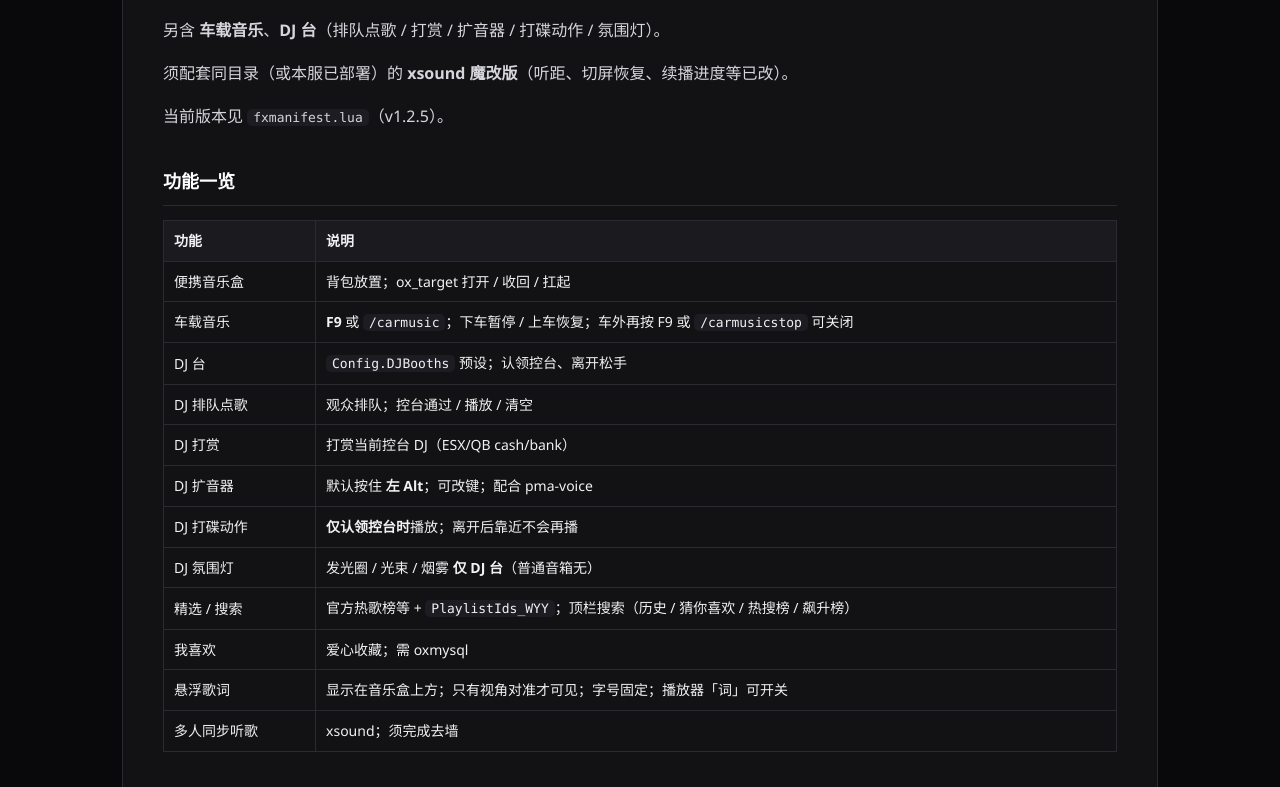
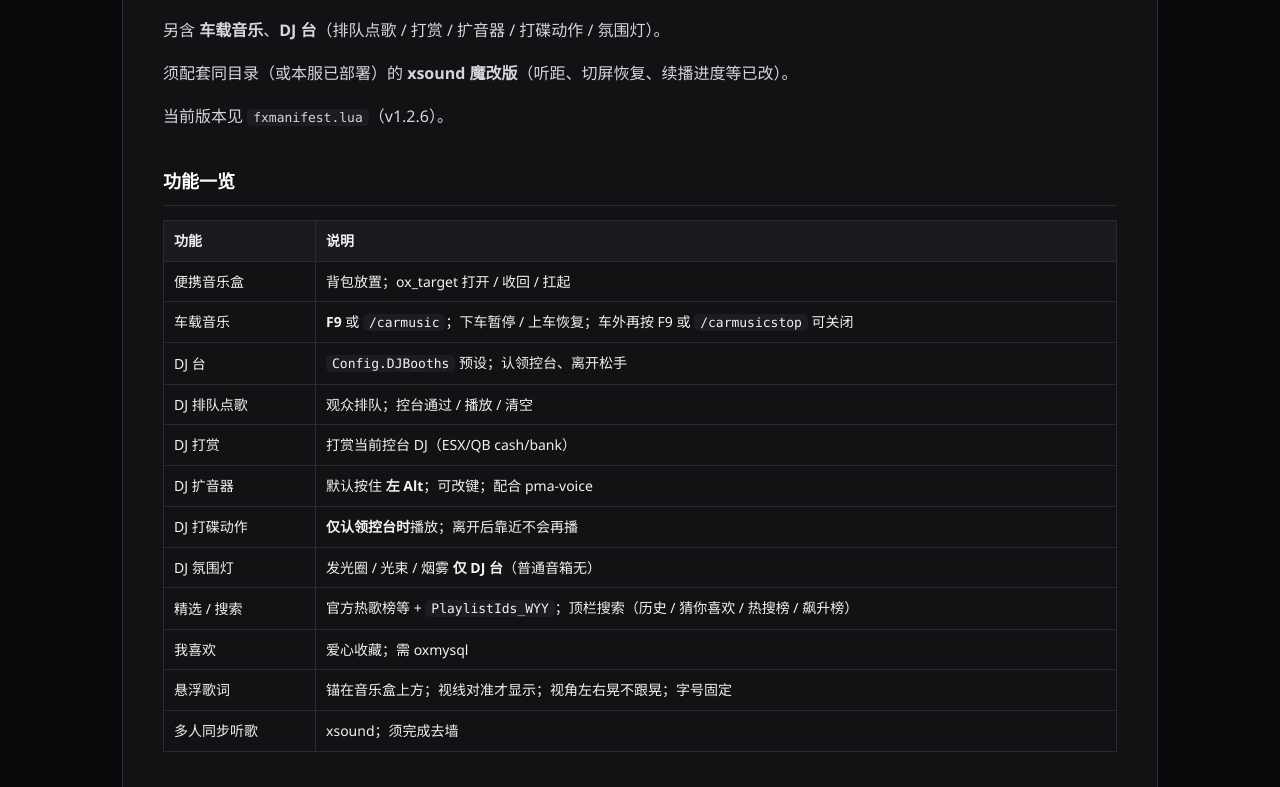
Before and after one commit to gege806/gege-docs, a Jekyll site: the page built from plugins/gege-musicbox.md, in a window 1280 px wide and 1400 px high. Shown: the part 300-1087 px from the top of the window. Built offline with Jekyll 4.4.1, drawn with Linux system fonts in a browser that asks for light colours; some of the changed text lies outside the part shown.

Commit message:
更新格格音乐盒文档：视角晃时歌词不再跟晃（v1.2.6）。

```diff
--- a/plugins/gege-musicbox.md
+++ b/plugins/gege-musicbox.md
@@ -11,7 +11,7 @@ FiveM 可放置音乐盒：网易云风格 UI、精选歌单 / 搜索、全屏
 
 须配套同目录（或本服已部署）的 **xsound 魔改版**（听距、切屏恢复、续播进度等已改）。
 
-当前版本见 `fxmanifest.lua`（v1.2.5）。
+当前版本见 `fxmanifest.lua`（v1.2.6）。
 
 ## 功能一览
 
@@ -27,7 +27,7 @@ FiveM 可放置音乐盒：网易云风格 UI、精选歌单 / 搜索、全屏
 | DJ 氛围灯 | 发光圈 / 光束 / 烟雾 **仅 DJ 台**（普通音箱无） |
 | 精选 / 搜索 | 官方热歌榜等 + `PlaylistIds_WYY`；顶栏搜索（历史 / 猜你喜欢 / 热搜榜 / 飙升榜） |
 | 我喜欢 | 爱心收藏；需 oxmysql |
-| 悬浮歌词 | 显示在音乐盒上方；只有视角对准才可见；字号固定；播放器「词」可开关 |
+| 悬浮歌词 | 锚在音乐盒上方；视线对准才显示；视角左右晃不跟晃；字号固定 |
 | 多人同步听歌 | xsound；须完成去墙 |
 
 ## 依赖
@@ -272,7 +272,7 @@ musicbox = {
 ## 性能
 
 - 无交互时客户端循环约 400–800ms
-- 悬浮歌词锚在音乐盒上方，只有视角对准才显示；字号不随距离缩放
+- 悬浮歌词锚在音乐盒上方；移开视线隐藏；音乐盒不动时视角晃不会跟着晃；字号固定
 - 听距：普通音箱 `DefaultRange`；车载 `Vehicle.Range`；DJ 台 `DJBooths.range`
 
 ## 常见问题
@@ -320,6 +320,12 @@ musicbox = {
 `ensure ox_lib` → `ensure ox_target` → `ensure gege_musicbox`；可试 `/mbrebind` 或 `/mbtarget` 排查。
 
 ## 更新日志
+
+### 1.2.6 · 2026-08-29
+
+**优化**
+- 音乐盒位置不变时，左右晃视角歌词不再跟着晃
+- 移开视线仍隐藏；再看回音乐盒会重新对齐到盒子上方
 
 ### 1.2.5 · 2026-08-29
 
```
